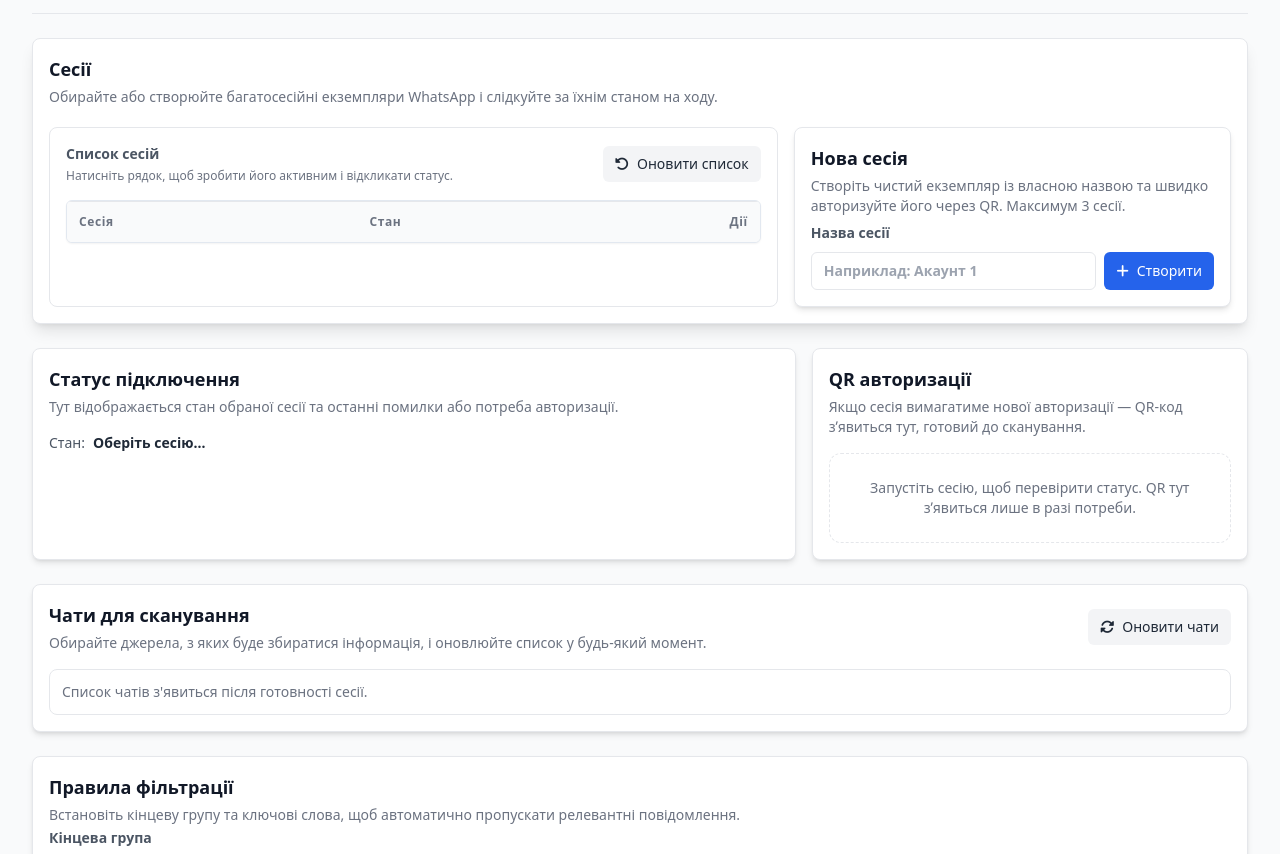
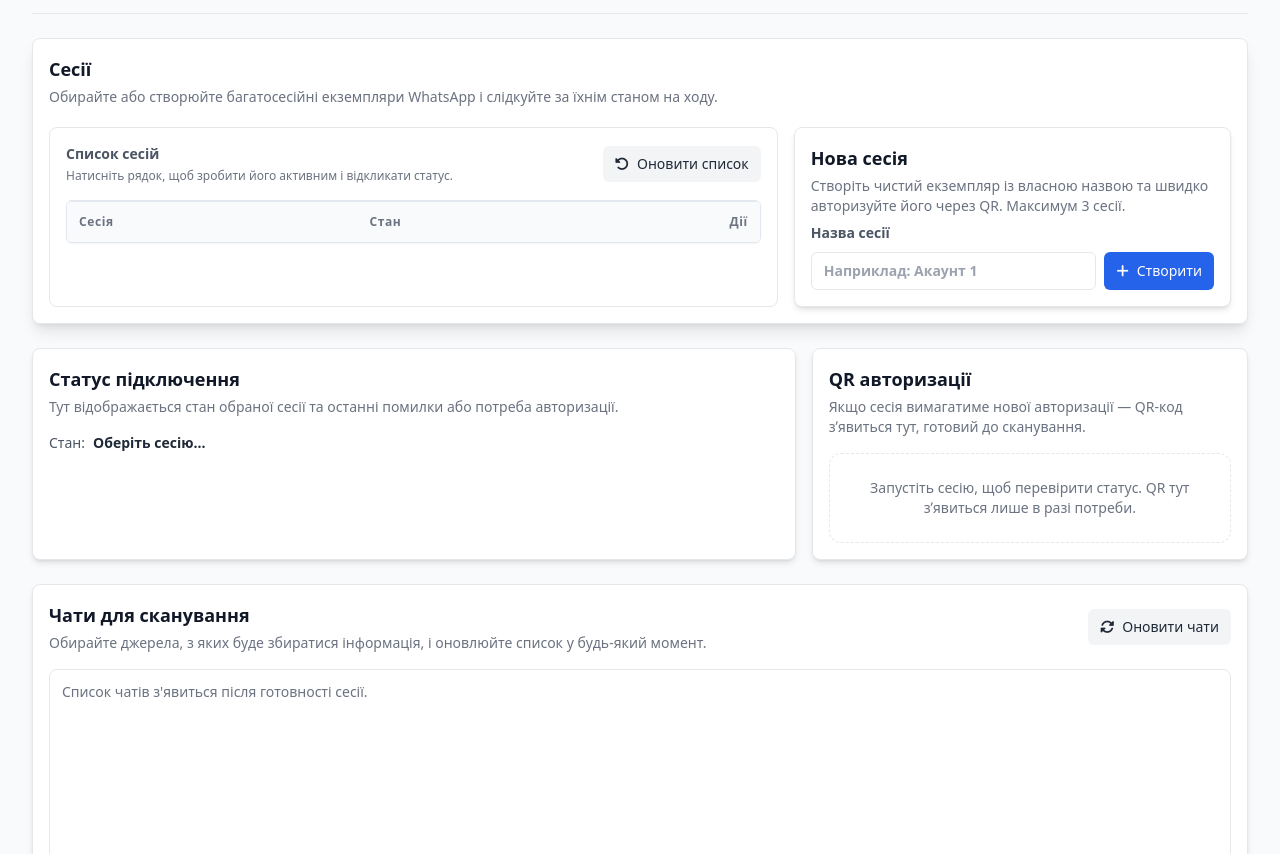
Before and after one commit to b0gdan00/WA_2, a website: page public/index.html in a window 1280 px wide. Shown: the part 95-949 px from the top of the page. Drawn offline with nearby package versions, Linux system fonts and the light colour scheme; no server answers.

Commit message:
Update chat section to improve height handling and layout consistency

```diff
--- a/public/index.html
+++ b/public/index.html
@@ -201,10 +201,10 @@
           </article>
         </section>
 
-<article class="lg:col-span-2 bg-white border border-gray-200 rounded-lg shadow-md
-                p-4 flex flex-col max-h-[50vh]">
+<article class="lg:col-span-2 bg-white border border-gray-200 rounded-lg shadow-md p-4
+                flex flex-col h-full">
 
-  <div class="flex items-center justify-between mb-4">
+  <div class="flex items-center justify-between">
     <div class="space-y-1">
       <div class="text-lg font-semibold text-gray-900">
         Чати для сканування
@@ -225,8 +225,9 @@
 
   <div
     id="chatList"
-    class="flex-1 min-h-0 overflow-auto w-full border border-gray-200
-           rounded-lg p-3 text-sm text-gray-600 bg-white"
+    class="mt-4 w-full border border-gray-200 rounded-lg p-3
+           overflow-auto text-sm text-gray-600 bg-white
+           h-[50vh] min-h-[600px]"
   >
     <p class="text-gray-500">
       Список чатів з'явиться після готовності сесії.
```
